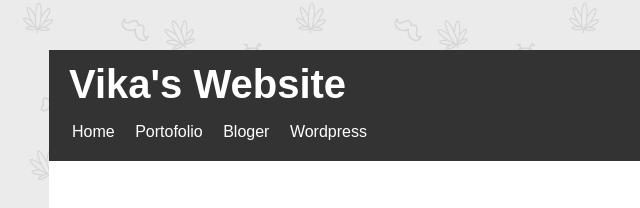
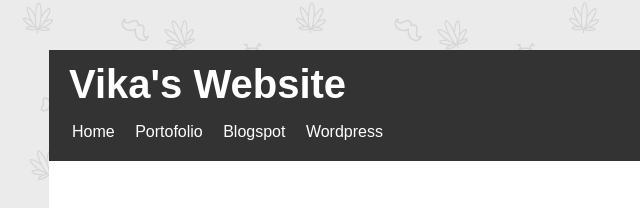
Before and after one commit to Vputri/mywebsite, a plain HTML site: page index.html in a window 1280 px wide. Shown: the top 208 px of the page, 111-751 px from the left. Drawn offline with Linux system fonts and the light colour scheme.

Commit message:
Update index.html

```diff
--- a/index.html
+++ b/index.html
@@ -11,7 +11,7 @@
 			<ul>
 				<li><a href="#">Home</a></li>
 				<li><a href="https://github.com/Vputri/" target="_blank">Portofolio</a></li>
-				<li><a href="http://vputriariyanti.blogspot.com/" target="_blank">Bloger</a></li>
+				<li><a href="http://vputriariyanti.blogspot.com/" target="_blank">Blogspot</a></li>
 				<li><a href="http://vputriariyanti.blogspot.com/" target="_blank">Wordpress</a></li>
 			</ul>
 		</div>
```
